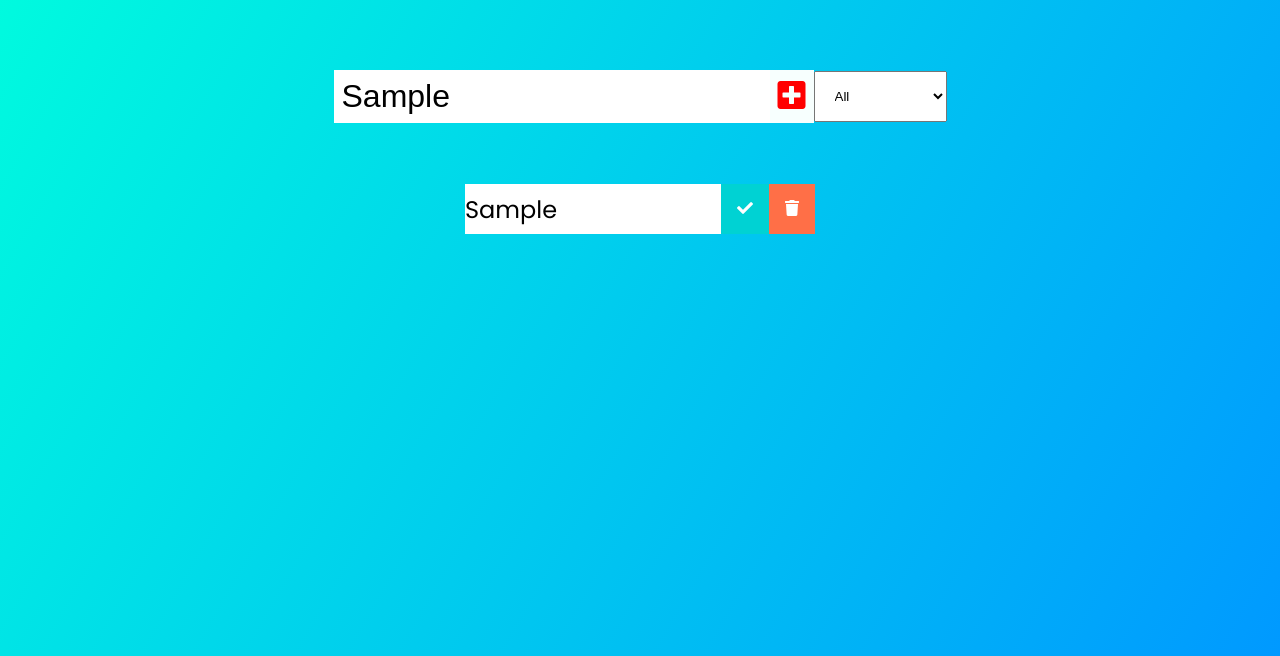
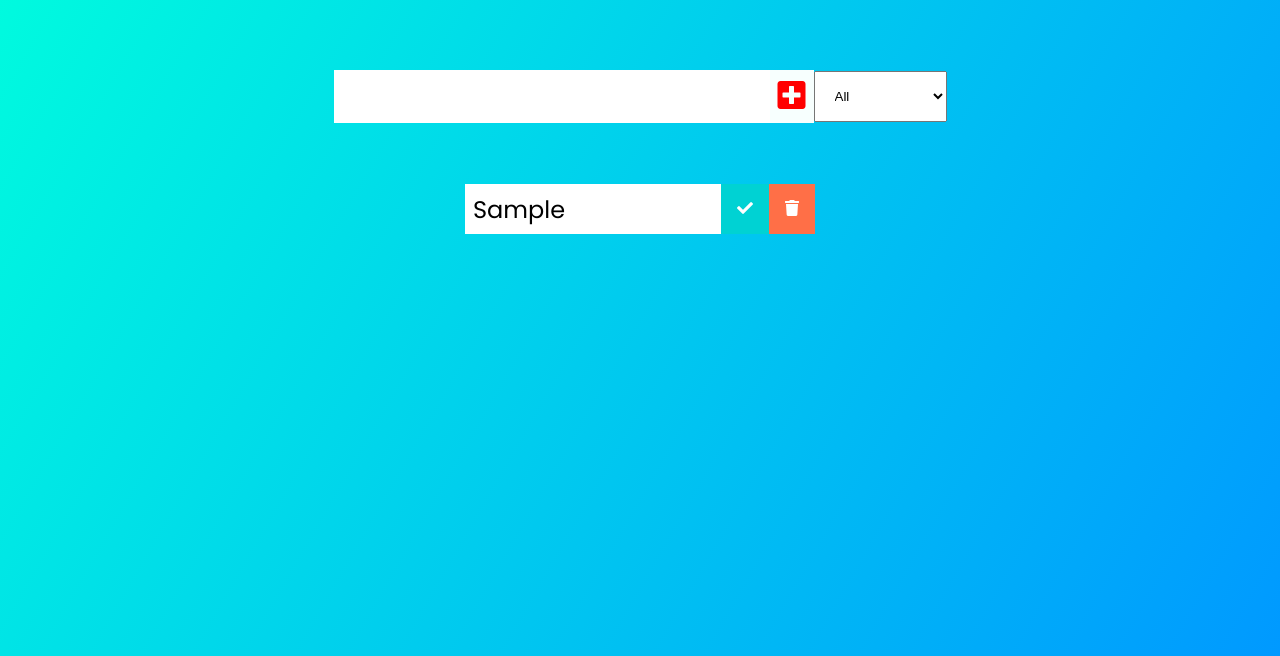
Before and after one commit to Laaguidi/Todo-List-js, a plain HTML site: page index.html in a window 1280 px wide. Both pictures are taken after typing "Sample" into the empty fields and a click on the button 791 px from the left and 240 px from the top of the page. Shown: the part 144-800 px from the top of the page. Drawn offline with Linux system fonts and the light colour scheme.

Commit message:
addTodo function finished

```diff
--- a/app.js
+++ b/app.js
@@ -14,7 +14,7 @@ todoButton.addEventListener("click", addTodo);
 function addTodo(e) {
     //Prevent natural behaviour
     e.preventDefault();
-    console.log('hello');
+    //console.log('hello');
     //Create todo div
     const todoDiv = document.createElement("div");
     todoDiv.classList.add("todo");
@@ -27,7 +27,7 @@ function addTodo(e) {
     // //
     newTodo.classList.add("todo-item");
     todoDiv.appendChild(newTodo);
-    // todoInput.value = "";
+    todoInput.value = "";
     //Create Completed Button
     const completedButton = document.createElement("button");
     completedButton.innerHTML = `<i class="fas fa-check"></i>`;
--- a/styles.css
+++ b/styles.css
@@ -74,3 +74,6 @@ form button:hover {
 .complete-btn {
     background: #00d2d3;
   }
+  .todo-item {
+    padding: 0rem 0.5rem;
+  }
```
